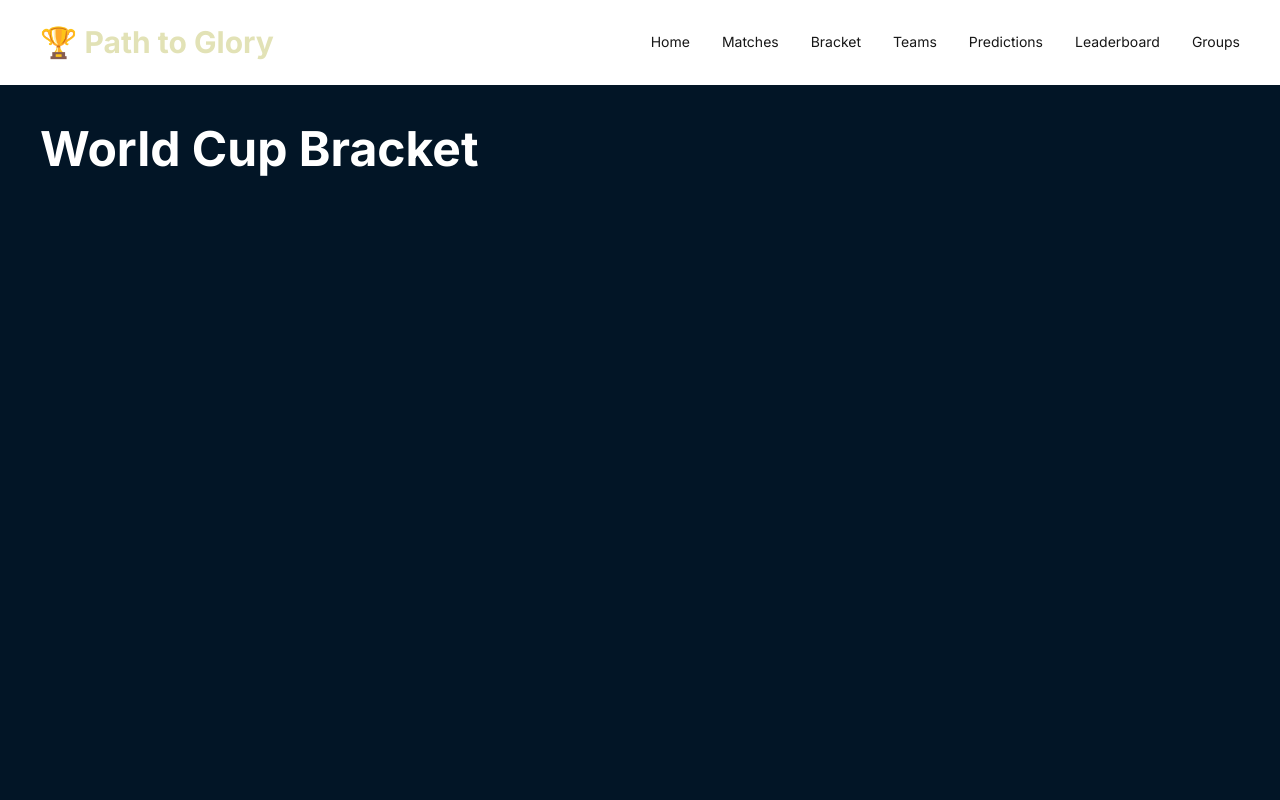
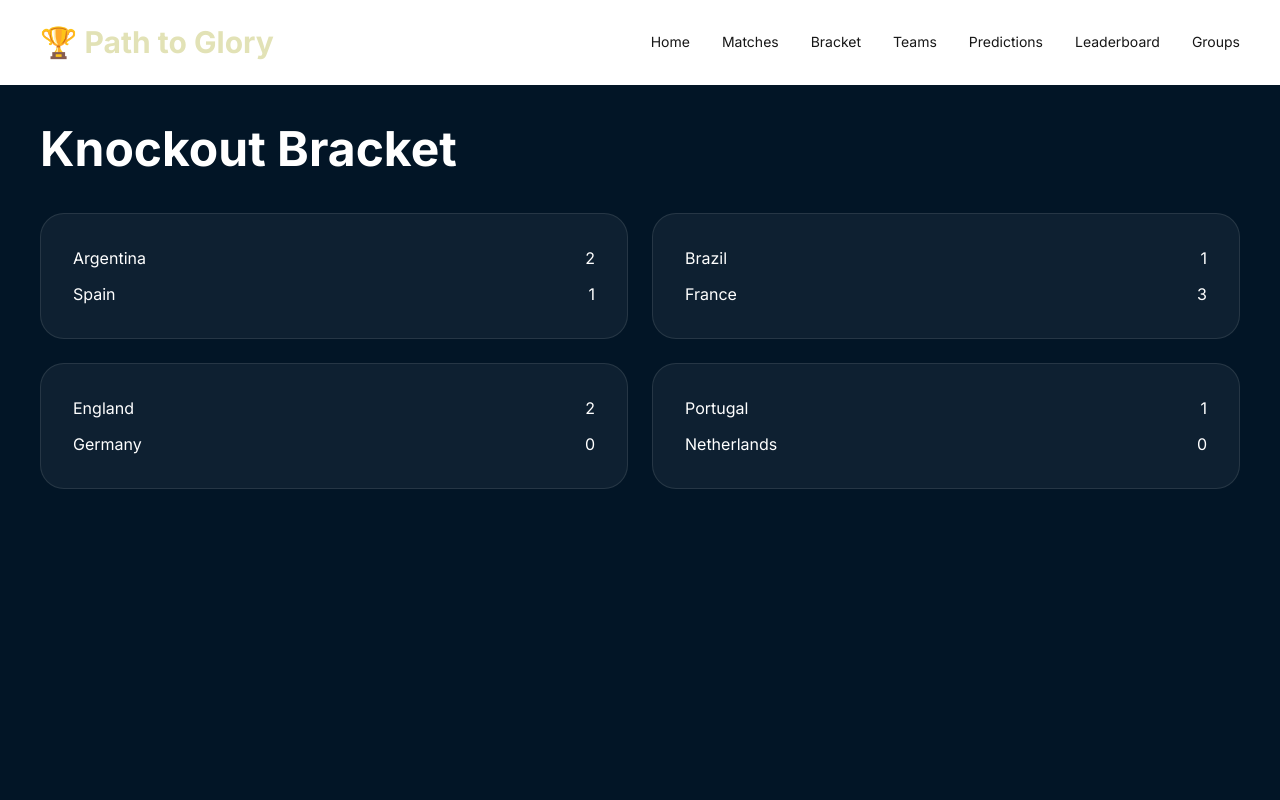
Before and after one commit to saviour159/path-to-glory, a Next.js app: page /bracket in a window 1280 px wide. Shown: the top 800 px of the page. Built offline with nearby package versions, Linux system fonts and the light colour scheme.

Commit message:
Phase 9 - Knockout Bracket

```diff
--- a/app/bracket/page.tsx
+++ b/app/bracket/page.tsx
@@ -1,7 +1,27 @@
+import { bracket } from "@/data/bracket";
+
 export default function BracketPage() {
   return (
-    <div className="min-h-screen bg-[#021526] text-white p-10">
-      <h1 className="text-5xl font-bold">World Cup Bracket</h1>
-    </div>
+    <main className="min-h-screen bg-[#021526] text-white p-10">
+      <h1 className="text-5xl font-bold mb-10">Knockout Bracket</h1>
+
+      <div className="grid md:grid-cols-2 gap-6">
+        {bracket.quarterFinals.map((match, index) => (
+          <div
+            key={index}
+            className="rounded-3xl border border-white/10 bg-white/5 p-8">
+            <div className="flex justify-between">
+              <span>{match.team1}</span>
+              <span>{match.score1}</span>
+            </div>
+
+            <div className="flex justify-between mt-3">
+              <span>{match.team2}</span>
+              <span>{match.score2}</span>
+            </div>
+          </div>
+        ))}
+      </div>
+    </main>
   );
 }
--- /dev/null
+++ b/data/bracket.ts
@@ -0,0 +1,28 @@
+export const bracket = {
+  quarterFinals: [
+    {
+      team1: "Argentina",
+      team2: "Spain",
+      score1: 2,
+      score2: 1,
+    },
+    {
+      team1: "Brazil",
+      team2: "France",
+      score1: 1,
+      score2: 3,
+    },
+    {
+      team1: "England",
+      team2: "Germany",
+      score1: 2,
+      score2: 0,
+    },
+    {
+      team1: "Portugal",
+      team2: "Netherlands",
+      score1: 1,
+      score2: 0,
+    },
+  ],
+};
```
